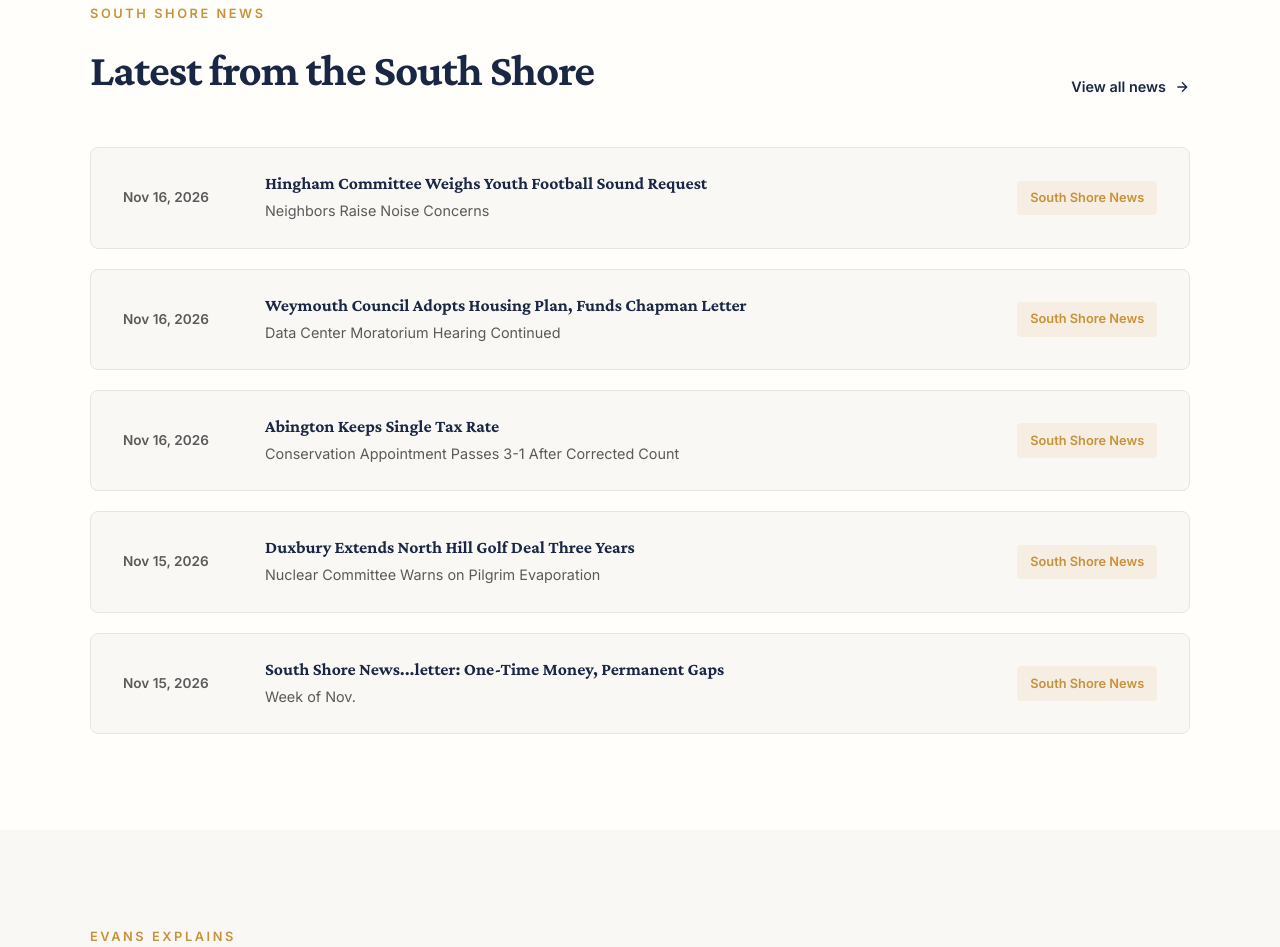
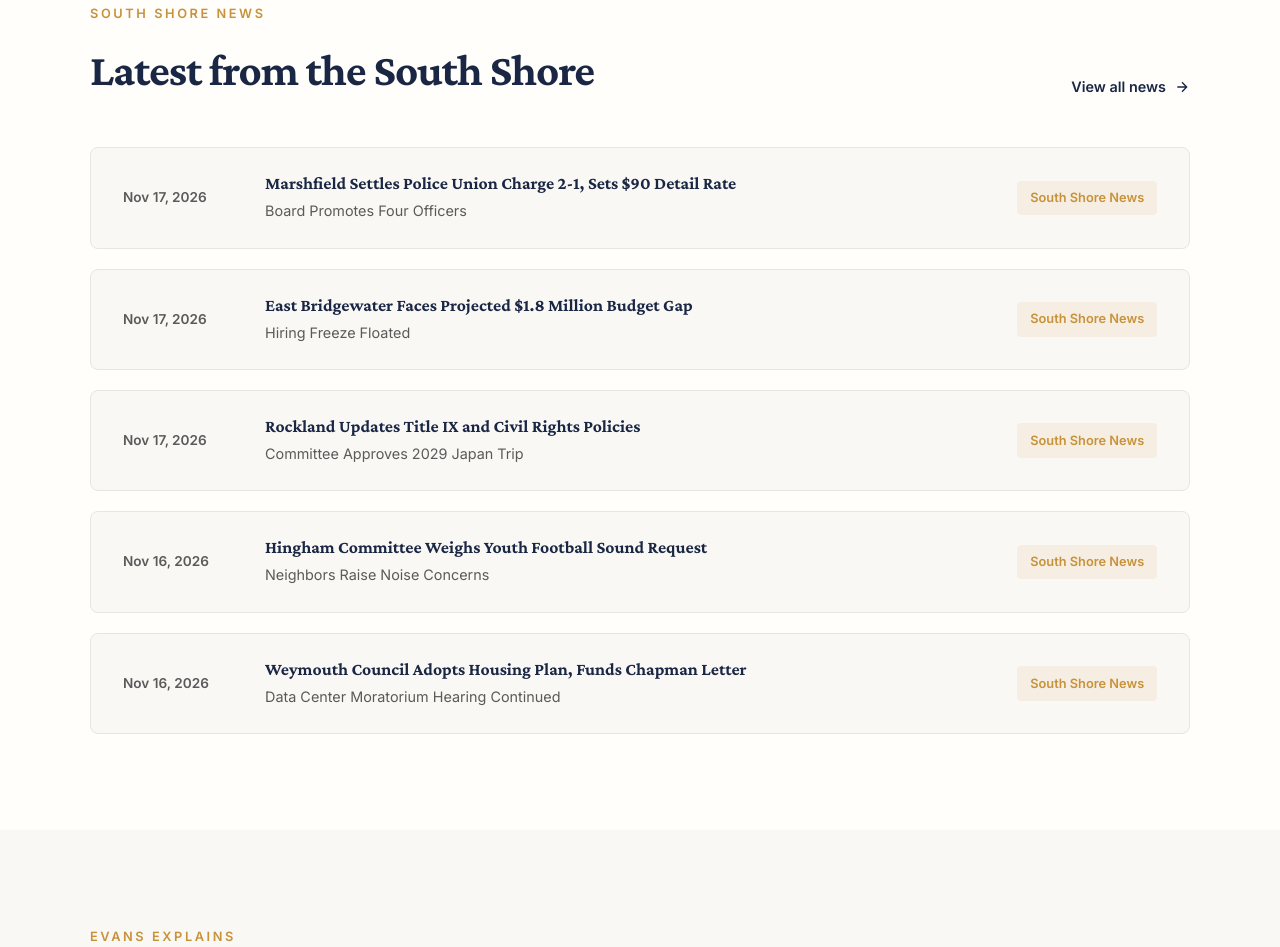
Before and after one commit to jev4ns/dotnet, a plain HTML site: page index.html in a window 1280 px wide. Shown: the part 5941-6888 px from the top of the page. Drawn offline with nearby package versions, Linux system fonts and the light colour scheme.

Commit message:
Render feeds — 2026-11-17

```diff
--- a/index.html
+++ b/index.html
@@ -818,6 +818,30 @@
 
             <div class="news-list">
                 <!-- FEED:ssn:start -->
+                <a href="https://www.southshore.news/p/marshfield-settles-police-union-charge" class="news-item fade-in" target="_blank" rel="noopener">
+                    <span class="news-date">Nov 17, 2026</span>
+                    <div class="news-content">
+                        <h4>Marshfield Settles Police Union Charge 2-1, Sets $90 Detail Rate</h4>
+                        <p>Board Promotes Four Officers</p>
+                    </div>
+                    <span class="news-source">South Shore News</span>
+                </a>
+                <a href="https://www.southshore.news/p/east-bridgewater-faces-projected" class="news-item fade-in" target="_blank" rel="noopener">
+                    <span class="news-date">Nov 17, 2026</span>
+                    <div class="news-content">
+                        <h4>East Bridgewater Faces Projected $1.8 Million Budget Gap</h4>
+                        <p>Hiring Freeze Floated</p>
+                    </div>
+                    <span class="news-source">South Shore News</span>
+                </a>
+                <a href="https://www.southshore.news/p/rockland-updates-title-ix-and-civil" class="news-item fade-in" target="_blank" rel="noopener">
+                    <span class="news-date">Nov 17, 2026</span>
+                    <div class="news-content">
+                        <h4>Rockland Updates Title IX and Civil Rights Policies</h4>
+                        <p>Committee Approves 2029 Japan Trip</p>
+                    </div>
+                    <span class="news-source">South Shore News</span>
+                </a>
                 <a href="https://www.southshore.news/p/hingham-committee-weighs-youth-football" class="news-item fade-in" target="_blank" rel="noopener">
                     <span class="news-date">Nov 16, 2026</span>
                     <div class="news-content">
@@ -831,30 +855,6 @@
                     <div class="news-content">
                         <h4>Weymouth Council Adopts Housing Plan, Funds Chapman Letter</h4>
                         <p>Data Center Moratorium Hearing Continued</p>
-                    </div>
-                    <span class="news-source">South Shore News</span>
-                </a>
-                <a href="https://www.southshore.news/p/abington-keeps-single-tax-rate" class="news-item fade-in" target="_blank" rel="noopener">
-                    <span class="news-date">Nov 16, 2026</span>
-                    <div class="news-content">
-                        <h4>Abington Keeps Single Tax Rate</h4>
-                        <p>Conservation Appointment Passes 3-1 After Corrected Count</p>
-                    </div>
-                    <span class="news-source">South Shore News</span>
-                </a>
-                <a href="https://www.southshore.news/p/duxbury-extends-north-hill-golf-deal" class="news-item fade-in" target="_blank" rel="noopener">
-                    <span class="news-date">Nov 15, 2026</span>
-                    <div class="news-content">
-                        <h4>Duxbury Extends North Hill Golf Deal Three Years</h4>
-                        <p>Nuclear Committee Warns on Pilgrim Evaporation</p>
-                    </div>
-                    <span class="news-source">South Shore News</span>
-                </a>
-                <a href="https://www.southshore.news/p/south-shore-newsletter-one-time-money" class="news-item fade-in" target="_blank" rel="noopener">
-                    <span class="news-date">Nov 15, 2026</span>
-                    <div class="news-content">
-                        <h4>South Shore News...letter: One-Time Money, Permanent Gaps</h4>
-                        <p>Week of Nov.</p>
                     </div>
                     <span class="news-source">South Shore News</span>
                 </a>
```
